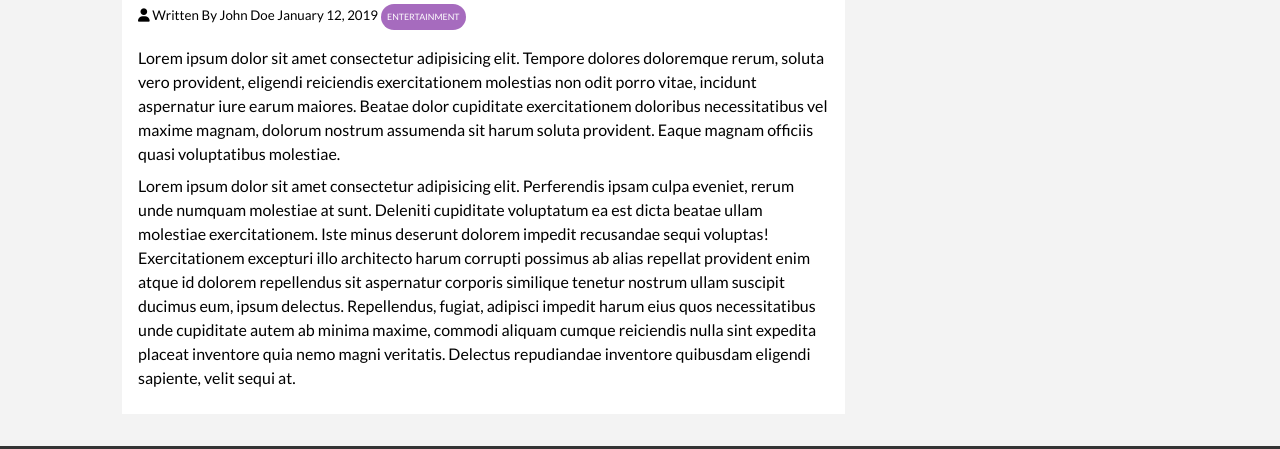
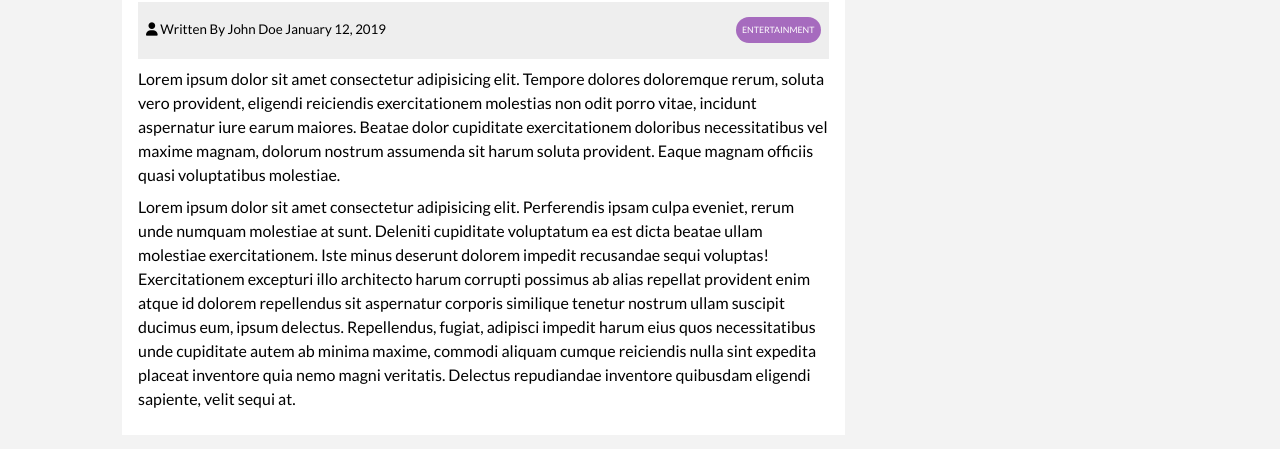
Before and after one commit to nuriaoujo/news-grid, a plain HTML site: page article.html in a window 1280 px wide. Shown: the part 651-1100 px from the top of the page. Drawn offline with Linux system fonts and the light colour scheme.

Commit message:
Article page finished

```diff
--- a/css/style.css
+++ b/css/style.css
@@ -276,6 +276,18 @@ h1, h2, h3, h4, h5, h6 {
     grid-column: 2 / span 2;
 }
 
+#article .meta {
+    display: flex;
+    justify-content: space-between;
+    align-items: center;
+    background: #eee;
+    padding: 0.5rem;
+}
+
+#article .meta .category {
+    margin-top: 0.4rem;
+}
+
 /* Footer */
 #main-footer {
     background-color: var(--dark-color);
```
